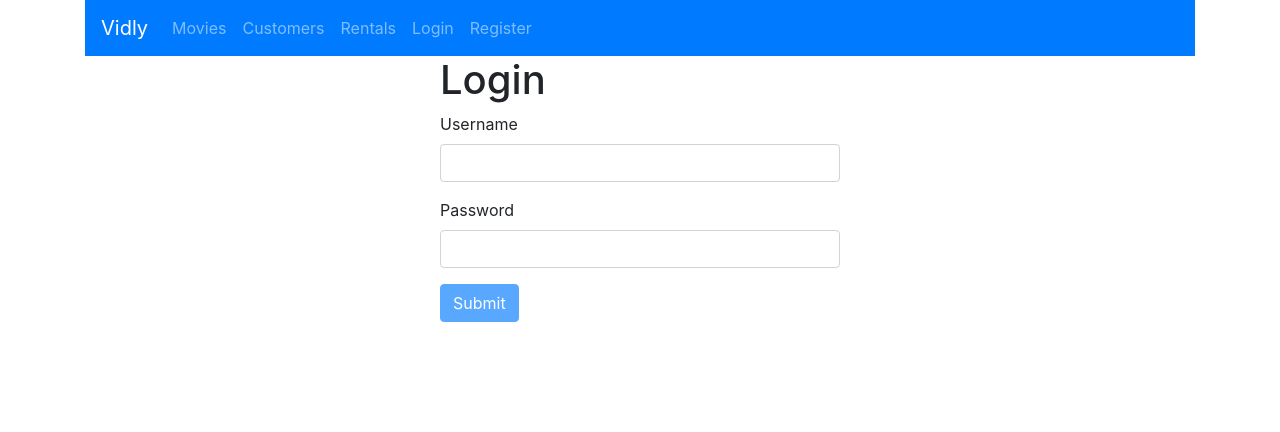
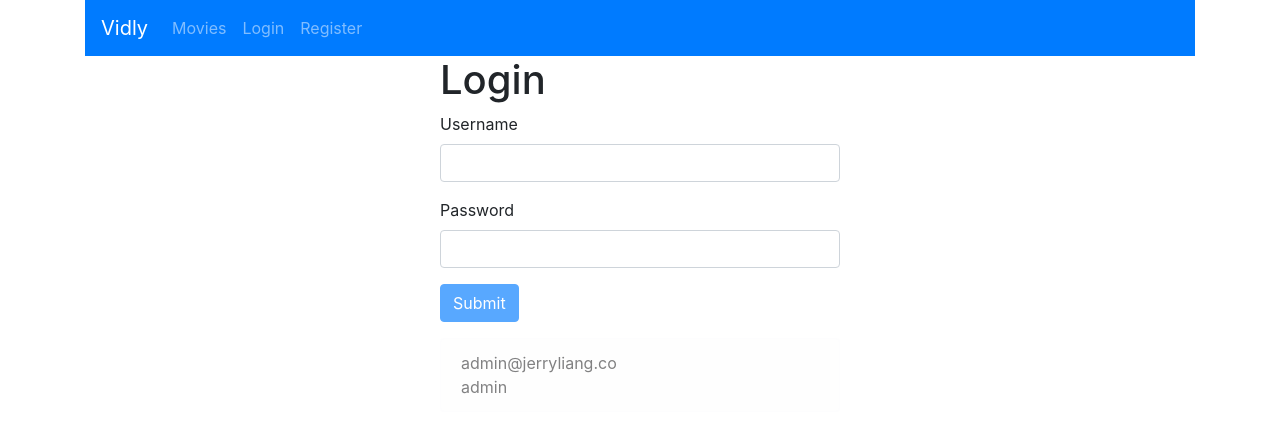
Before and after one commit to jerryliang613/vidly, a React (Create React App) app: page /#/login in a window 1280 px wide. Shown: the top 432 px of the page. Built offline with nearby package versions, Linux system fonts and the light colour scheme.

Commit message:
login info added

```diff
--- a/src/App.js
+++ b/src/App.js
@@ -32,13 +32,8 @@ class App extends Component {
           <Route path = '/login' component = {LoginForm} />
           <Route path = '/logout' component = {Logout} />
           <Route path = '/register' component = {Register} />
-          <Route path = '/customers' component = {Customers} />
-          <Route path = '/rentals' component = {Rentals} />
-          {/* <Route path = '/movies/new' render = {props =>
-            {if(!user) return <Redirect to ='/login' />
-            return <MovieForm {...props} />
-          }
-          } /> */}
+          <ProtectedRoute path = '/customers' component = {Customers} />
+          <ProtectedRoute path = '/rentals' component = {Rentals} />
           <ProtectedRoute path = '/movies/new' component = {MovieForm}/>
           <Route path = '/movies/:movieid' render = {props => <MovieForm {...props} user = {user} />} />
           <Route path = '/movies' render = {props=><Movies {...props} user= {user} />} />
--- a/src/components/loginform.jsx
+++ b/src/components/loginform.jsx
@@ -39,6 +39,10 @@ class LoginForm extends Form {
                     {this.renderInput('username', 'Username')}
                     {this.renderInput('password', 'Password', 'password')}
                     {this.renderButton('Submit')}
+                <div class="alert alert-light mt-3" role="alert">
+                    <li style = {{listStyleType: 'none'}}>admin@jerryliang.co</li>
+                    <li style = {{listStyleType: 'none'}}>admin</li>
+                </div>
                 </form>
             </div>
          );
--- a/src/components/movies.jsx
+++ b/src/components/movies.jsx
@@ -8,7 +8,6 @@ import ListGenres from './common/listGenres';
 import * as config from './common/config';
 import MoviesTable from './moviesTable';
 import SearchBox from './common/searchbox';
-import '../css/style.css';
 
 class Movies extends Component {
     state = { movies:[],
--- a/src/components/navbar.jsx
+++ b/src/components/navbar.jsx
@@ -12,8 +12,13 @@ const NavBar = props => {
         <div className="collapse navbar-collapse" id="navbarNavAltMarkup">
             <div className="navbar-nav">
                 <Link className="nav-item nav-link" to ="/movies">Movies</Link>
-                <Link className="nav-item nav-link" to ="/customers">Customers</Link>
-                <Link className = 'nav-item nav-link' to='rentals'>Rentals</Link>
+                {user&&
+                <React.Fragment>
+
+                    <Link className="nav-item nav-link" to ="/customers">Customers</Link>
+                    <Link className = 'nav-item nav-link' to='rentals'>Rentals</Link>
+                </React.Fragment>
+                }
                 {user&&
                 <React.Fragment>
                 <Link className="nav-item nav-link" to ="/profile">{user.name}</Link>
```
Also changed, not shown: src/css/style.css (deleted).
